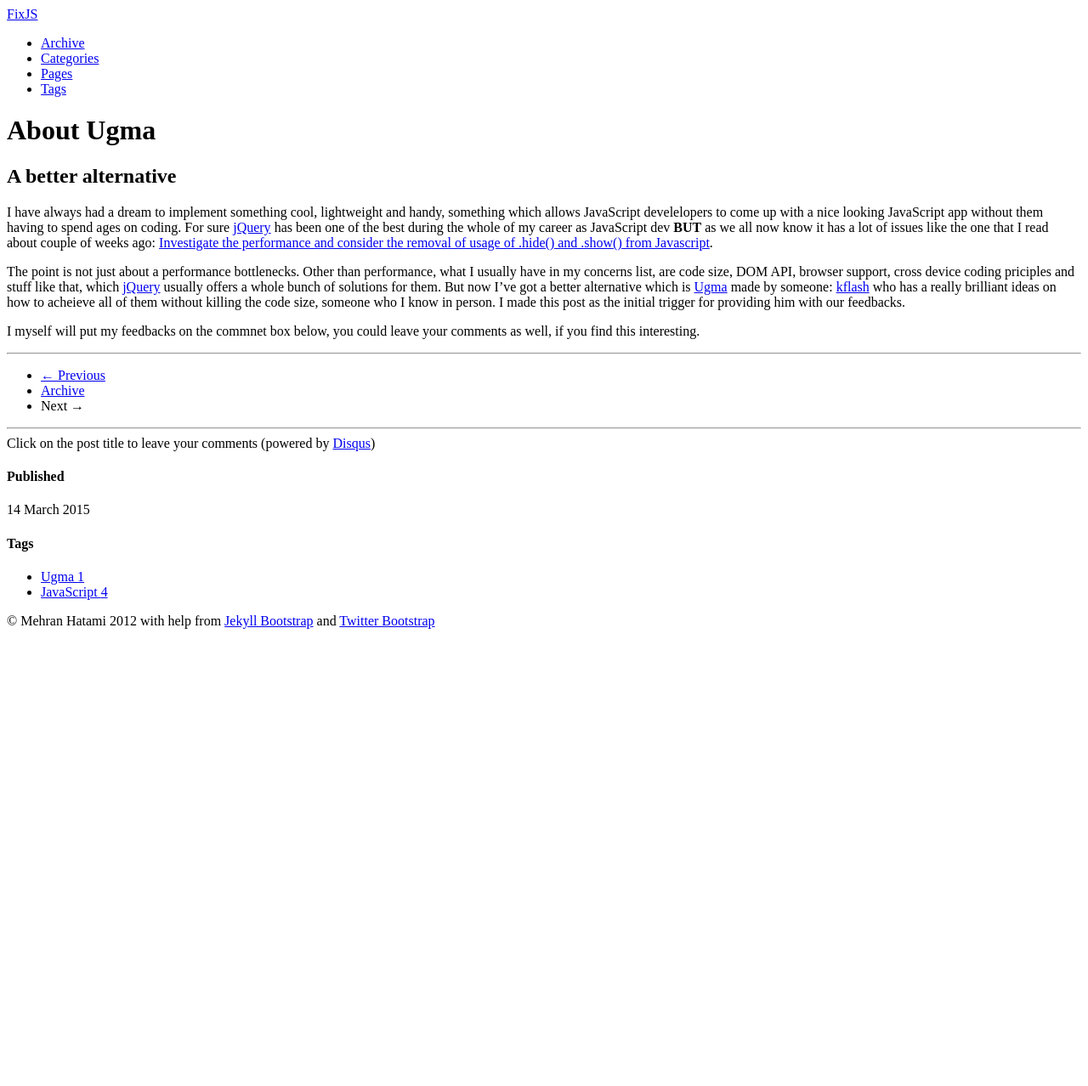
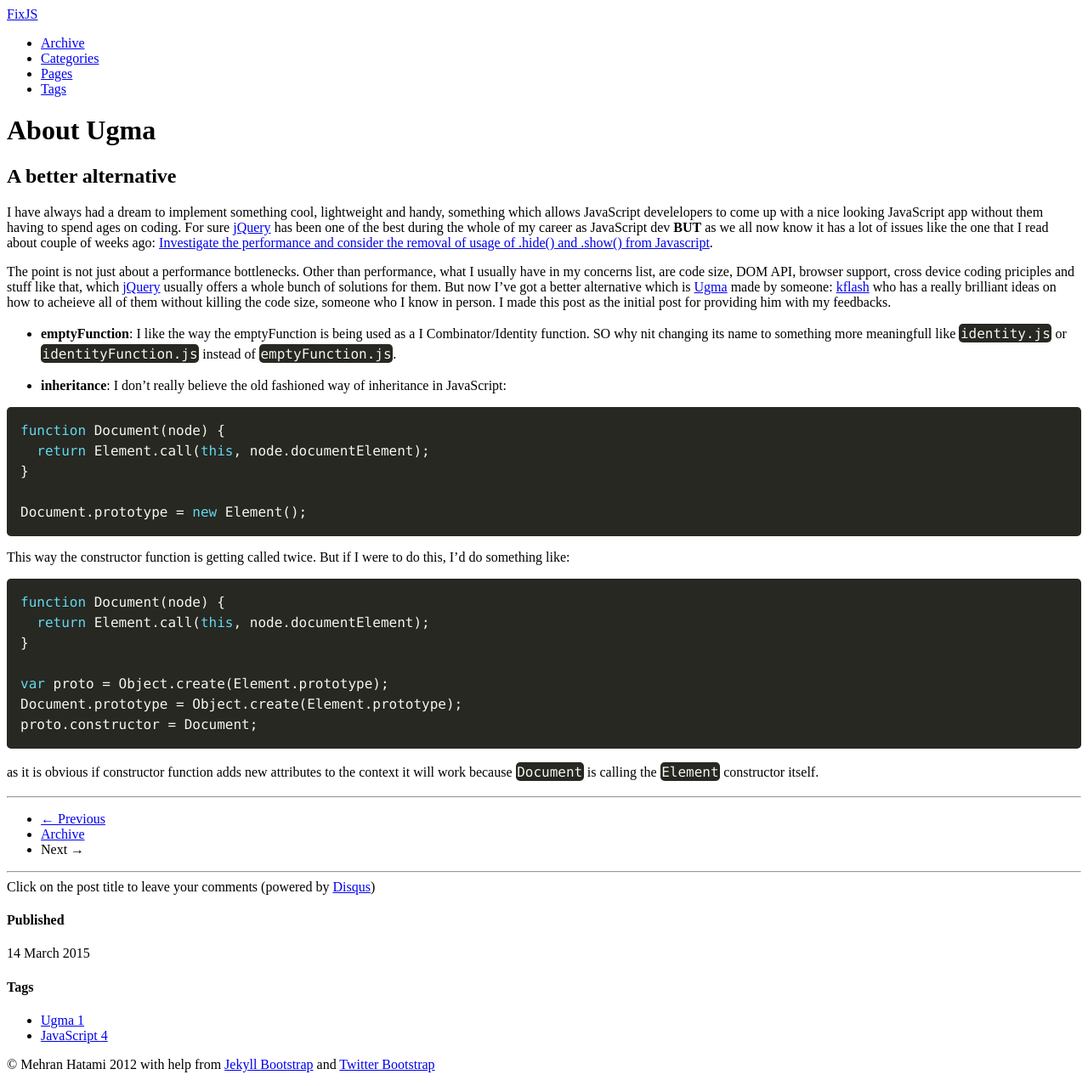
Before and after one commit to fixjs/fixjs.github.io, a Jekyll site: the page built from _posts/2015-03-14-about-ugma.md, in a window 1280 px wide. Shown: the whole page at 85% size. Built offline with Jekyll 4.4.1, drawn with Linux system fonts in a browser that asks for light colours; comment, search, counter and statistics services are not loaded; before the commit the page ends 900 px from its top, so only the background shows below that.

Commit message:
update the ugma feedabck post

````diff
--- a/_posts/2015-03-14-about-ugma.md
+++ b/_posts/2015-03-14-about-ugma.md
@@ -10,6 +10,31 @@ tags: [Ugma, JavaScript]
 ##A better alternative
 I have always had a dream to implement something cool, lightweight and handy, something which allows JavaScript develelopers to come up with a nice looking JavaScript app without them having to spend ages on coding. For sure [jQuery](http://jquery.com/) has been one of the best during the whole of my career as JavaScript dev __BUT__ as we all now know it has a lot of issues like the one that I read about couple of weeks ago: [Investigate the performance and consider the removal of usage of .hide() and .show() from Javascript](https://github.com/easydigitaldownloads/Easy-Digital-Downloads/issues/3065).
 
-The point is not just about a performance bottlenecks. Other than performance, what I usually have in my concerns list, are code size, DOM API, browser support, cross device coding priciples and stuff like that, which [jQuery](http://jquery.com/) usually offers a whole bunch of solutions for them. But now I've got a better alternative which is [Ugma](https://github.com/ugma/ugma) made by someone: [kflash](https://github.com/kflash) who has a really brilliant ideas on how to acheieve all of them without killing the code size, someone who I know in person. I made this post as the initial trigger for providing him with our feedbacks.
+The point is not just about a performance bottlenecks. Other than performance, what I usually have in my concerns list, are code size, DOM API, browser support, cross device coding priciples and stuff like that, which [jQuery](http://jquery.com/) usually offers a whole bunch of solutions for them. But now I've got a better alternative which is [Ugma](https://github.com/ugma/ugma) made by someone: [kflash](https://github.com/kflash) who has a really brilliant ideas on how to acheieve all of them without killing the code size, someone who I know in person. I made this post as the initial post for providing him with my feedbacks.
 
-I myself will put my feedbacks on the commnet box below, you could leave your comments as well, if you find this interesting.
+- __emptyFunction__: I like the way the emptyFunction is being used as a
+I Combinator/Identity function. SO why nit changing its name to something more meaningfull like `identity.js` or `identityFunction.js` instead of `emptyFunction.js`.
+
+- __inheritance__: I don't really believe the old fashioned way of inheritance in JavaScript:
+
+```javascript
+function Document(node) {
+  return Element.call(this, node.documentElement);
+}
+
+Document.prototype = new Element();
+```
+
+This way the constructor function is getting called twice. But if I were to do this, I'd do something like:
+
+```javascript
+function Document(node) {
+  return Element.call(this, node.documentElement);
+}
+
+var proto = Object.create(Element.prototype);
+Document.prototype = Object.create(Element.prototype);
+proto.constructor = Document;
+```
+
+as it is obvious if constructor function adds new attributes to the context it will work because `Document` is calling the `Element` constructor itself.
````
